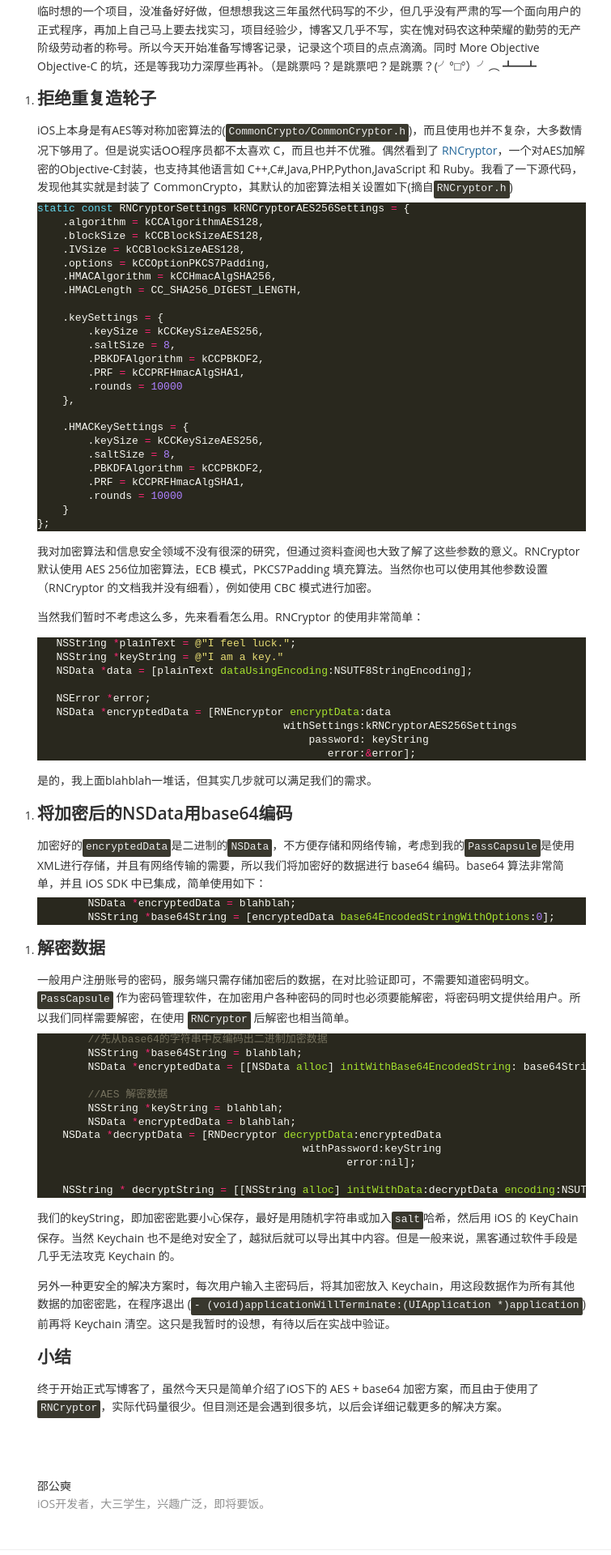
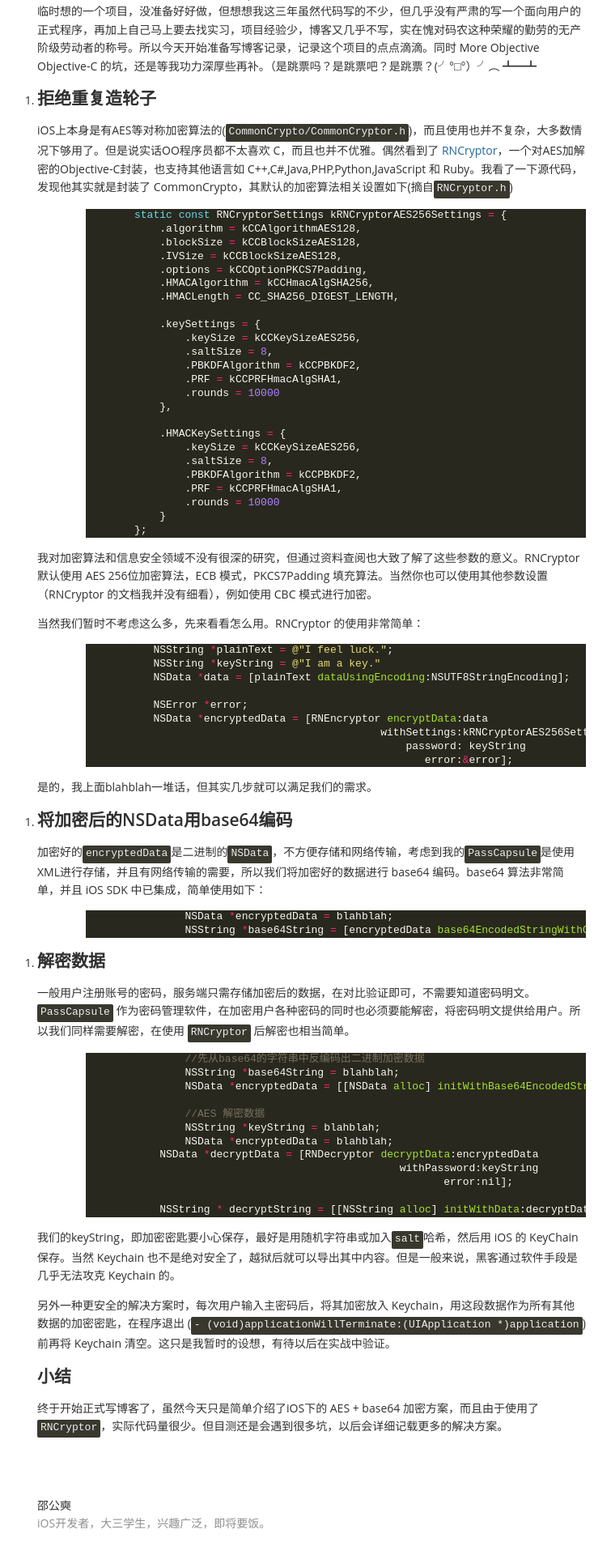
Before and after one commit to John-Shaw/John-Shaw.github.io, a Jekyll site: the page built from _posts/2015-06-18-AES+base64-encryption-in-iOS.md, in a window 1280 px wide. Shown: the part 518-2438 px from the top of the page at 81% size, without its empty margins (255-1010 px from the left). Built offline with Jekyll 4.4.1, drawn with Linux system fonts in a browser that asks for light colours; some web fonts are replaced; Markdown is read by kramdown in place of the engine named in the settings; comment, search, counter and statistics services are not loaded.

```diff
--- a/stylesheets/style.css
+++ b/stylesheets/style.css
@@ -311,7 +311,8 @@
     margin-bottom: 5px; }
 
 .highlight {
-  margin: 0;
+  margin-left: 60px;
+  margin-right: 60px;
   padding: 0; }
 
 pre {
```
